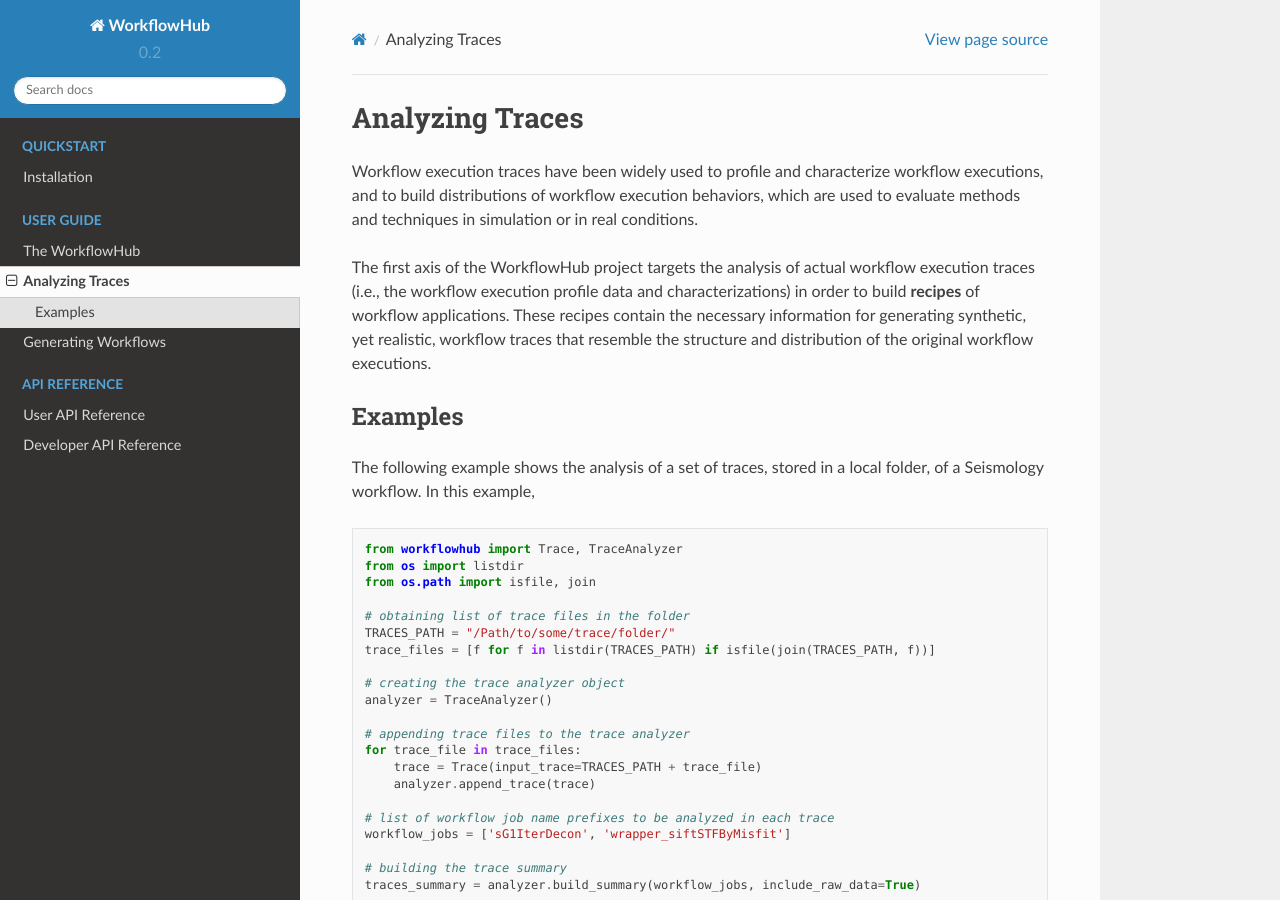
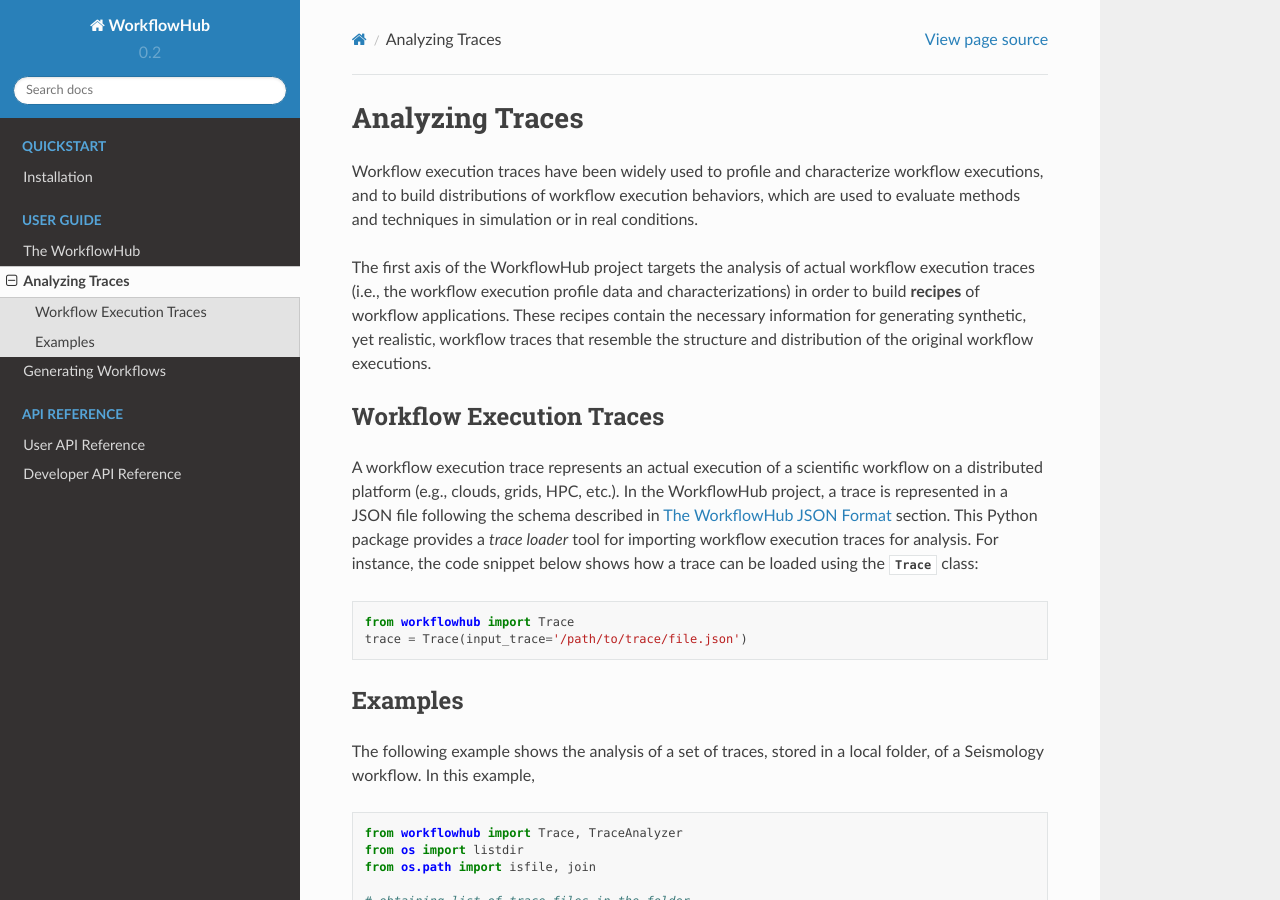
Before and after one commit to wfcommons/WfCommons, a Sphinx documentation site: the page built from docs/source/analyzing_traces.rst, in a window 1280 px wide and 900 px high. Built offline with Sphinx 7.4.7 and the Read the Docs theme 2.0.0, drawn with Linux system fonts in a browser that asks for light colours.

Commit message:
improving analyzing traces documentation

```diff
--- a/docs/source/analyzing_traces.rst
+++ b/docs/source/analyzing_traces.rst
@@ -15,6 +15,19 @@ the necessary information for generating synthetic, yet realistic, workflow
 traces that resemble the structure and distribution of the original workflow
 executions.
 
+Workflow Execution Traces
+-------------------------
+
+A workflow execution trace represents an actual execution of a scientific
+workflow on a distributed platform (e.g., clouds, grids, HPC, etc.). In the
+WorkflowHub project, a trace is represented in a JSON file following the
+schema described in :ref:`json-format-label` section. This Python package
+provides a *trace loader* tool for importing workflow execution traces
+for analysis. For instance, the code snippet below shows how a trace can
+be loaded using the :class:`~workflowhub.trace.trace.Trace` class: ::
+
+    from workflowhub import Trace
+    trace = Trace(input_trace='/path/to/trace/file.json')
 
 
 Examples
--- a/docs/source/introduction.rst
+++ b/docs/source/introduction.rst
@@ -7,6 +7,7 @@ The WorkflowHub
    The WorkflowHub conceptual architecture.
 
 
+.. _json-format-label:
 
 The WorkflowHub JSON Format
 ---------------------------
```
